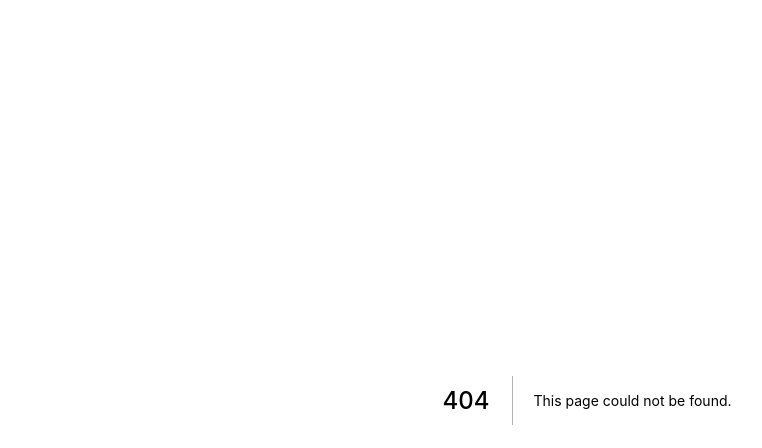
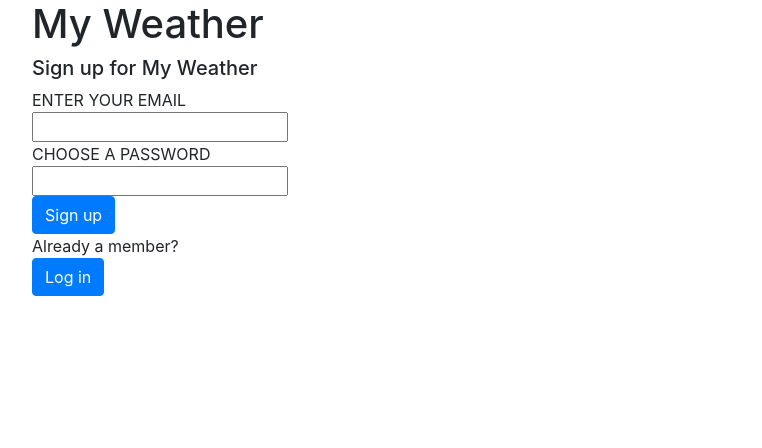
Before and after one commit to HelveticaScenario/self-take-home-challenge, a Next.js app: page /sign-up in a window 1280 px wide. Before the commit this address had no page. Shown: the top 448 px of the page, without its empty margins (53-815 px from the left). Built offline with nearby package versions, Linux system fonts and the light colour scheme.

Commit message:
login and sign-up basic scaffolding

```diff
--- /dev/null
+++ b/components/AuthPage.tsx
@@ -0,0 +1,80 @@
+import { FC } from 'react'
+import { Container, Row, Col, Button } from 'react-bootstrap'
+
+export enum AuthPageMode {
+  Login,
+  SignUp,
+}
+
+type CopyObj = {
+  [key in AuthPageMode]: {
+    subHeader: string | undefined
+    emailLabel: string
+    passwordLabel: string
+    primaryButton: string
+    modeChange: string
+    modeChangeLabel: string
+  }
+}
+
+const copy: CopyObj = {
+  [AuthPageMode.Login]: {
+    subHeader: undefined,
+    emailLabel: 'EMAIL',
+    passwordLabel: 'PASSWORD',
+    primaryButton: 'Log in',
+    modeChange: 'Sign up',
+    modeChangeLabel: 'Are you new here?',
+  },
+  [AuthPageMode.SignUp]: {
+    subHeader: 'Sign up for My Weather',
+    emailLabel: 'ENTER YOUR EMAIL',
+    passwordLabel: 'CHOOSE A PASSWORD',
+    primaryButton: 'Sign up',
+    modeChange: 'Log in',
+    modeChangeLabel: 'Already a member?',
+  },
+}
+
+export interface AuthPageProps {
+  mode: AuthPageMode
+  onToggleMode: () => void
+  onSubmit: () => void
+}
+const AuthPage: FC<AuthPageProps> = ({ mode, onToggleMode, onSubmit }) => {
+  return (
+    <Container>
+      <Row>
+        <Col>
+          <h1>My Weather</h1>
+          {copy[mode] != null && <h5>{copy[mode].subHeader}</h5>}
+        </Col>
+      </Row>
+      <Row>
+        <Col>
+          <div>{copy[mode].emailLabel}</div>
+          <input type="text" />
+        </Col>
+      </Row>
+      <Row>
+        <Col>
+          <div>{copy[mode].passwordLabel}</div>
+          <input type="text" />
+        </Col>
+      </Row>
+      <Row>
+        <Col>
+          <Button onClick={onSubmit}>{copy[mode].primaryButton}</Button>
+        </Col>
+      </Row>
+      <Row>
+        <Col>
+          <div>{copy[mode].modeChangeLabel}</div>
+          <Button onClick={onToggleMode}>{copy[mode].modeChange}</Button>
+        </Col>
+      </Row>
+    </Container>
+  )
+}
+
+export default AuthPage
--- /dev/null
+++ b/pages/sign-up.tsx
@@ -0,0 +1,20 @@
+import { NextPage } from 'next'
+import { useRouter } from 'next/router'
+import AuthPage, { AuthPageMode } from '../components/AuthPage'
+
+const SignUpPage: NextPage = () => {
+  const router = useRouter()
+  return (
+    <AuthPage
+      mode={AuthPageMode.SignUp}
+      onToggleMode={() => {
+        router.push('/login')
+      }}
+      onSubmit={() => {
+        router.push('/')
+      }}
+    />
+  )
+}
+
+export default SignUpPage
```
Also changed, not shown: pages/login.tsx (added, +20 -0 lines).
